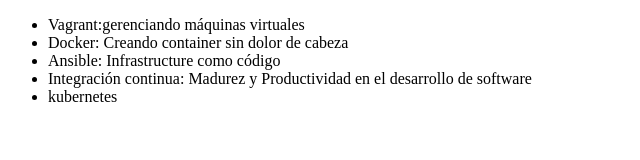
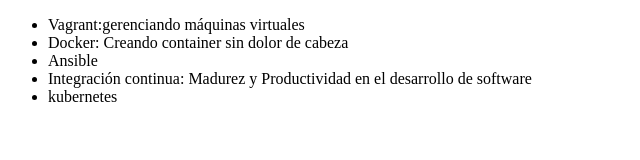
Before and after one commit to frant1220/Alura_git, a plain HTML site: page index.html in a window 1280 px wide. Shown: the whole page, without its empty margins (0-640 px from the left). Drawn offline with Linux system fonts and the light colour scheme.

Commit message:
Revert "cambiando el nombre del curso Ansible"
This reverts commit c1bbe18d3d6600e5e7918f67f43ac57125502de9.

```diff
--- a/index.html
+++ b/index.html
@@ -8,7 +8,7 @@
      <ul>
          <li> Vagrant:gerenciando máquinas virtuales </li>
          <li> Docker: Creando container sin dolor de cabeza </li>
-         <li> Ansible: Infrastructure como código </li>
+         <li> Ansible </li>
          <li> Integración continua: Madurez y Productividad en el desarrollo de software </li>
          <li> kubernetes </li>
      </ul>
```
